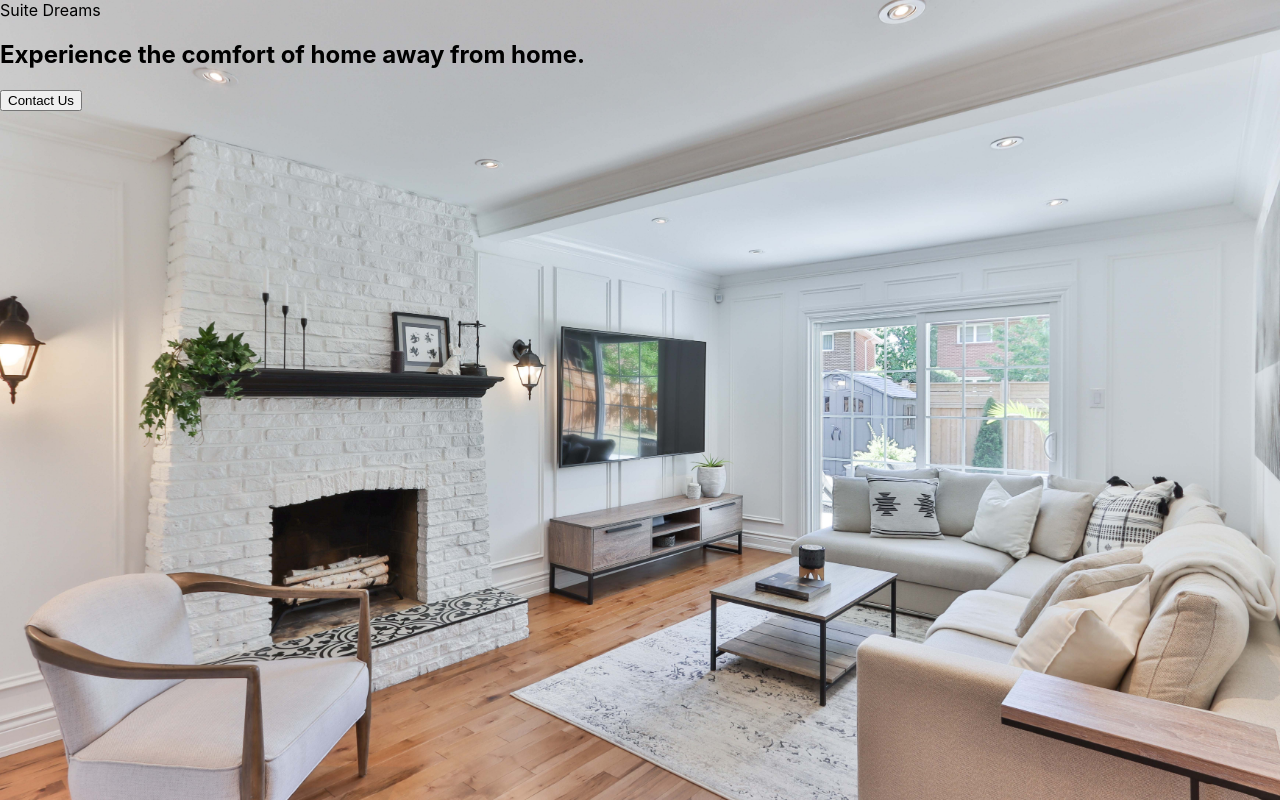
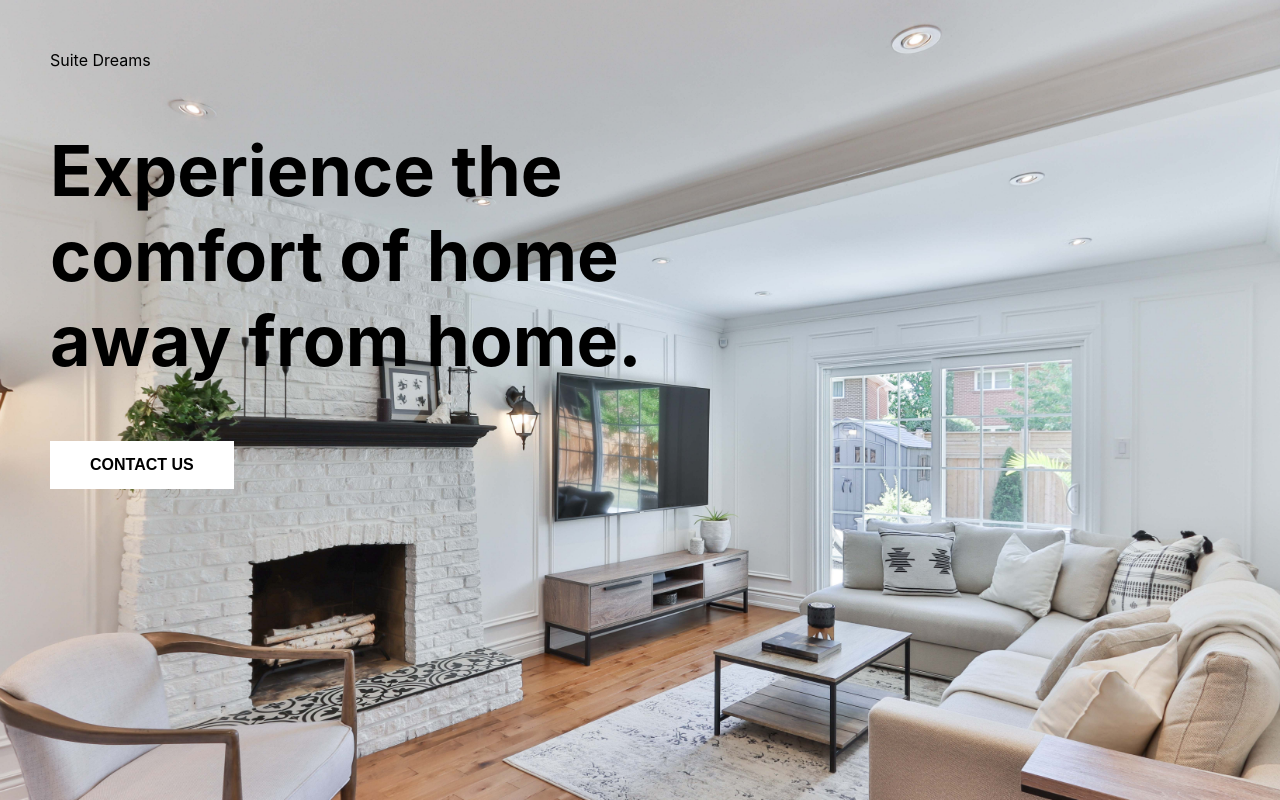
Before and after one commit to alvillaraza/rental, a React (Create React App) app: page / in a window 1280 px wide. Shown: the top 800 px of the page. Built offline with nearby package versions, Linux system fonts and the light colour scheme.

Commit message:
landing page WIP

```diff
--- a/src/App.css
+++ b/src/App.css
@@ -3,6 +3,23 @@
   max-width: 100%;
   height: 100vh;
   background-size: cover;
+  padding: 50px;
+}
+.landing-page h1 {
+  font-size: 70px;
+  width: 15ch;
+}
+.landing-page button {
+  background-color: white;
+  border: none;
+  color: black;
+  padding: 15px 40px;
+  text-align: center;
+  text-decoration: none;
+  display: inline-block;
+  font-size: 16px;
+  font-weight: bold;
+  text-transform: uppercase;
 }
 .about-us {
   padding: 50px;
@@ -40,8 +57,10 @@
   padding-block: 6%;
 }
 .amenities .amenities-wrapper .amenities-list {
+  font-weight: bold;
   text-align: center;
   flex: 1 1 calc(33.33% - 20px);
+  gap: 10px;
   margin-block: 10px;
 }
 .amenities .amenities-wrapper .photo {
--- a/src/App.less
+++ b/src/App.less
@@ -3,6 +3,25 @@
   max-width: 100%;
   height: 100vh;
   background-size: cover;
+  padding: 50px;
+
+  h1 {
+    font-size: 70px;
+    width: 15ch;
+  }
+
+  button {
+    background-color: white;
+    border: none;
+    color: black;
+    padding: 15px 40px;
+    text-align: center;
+    text-decoration: none;
+    display: inline-block;
+    font-size: 16px;
+    font-weight: bold;
+    text-transform: uppercase;
+  }
 }
 
 .about-us {
@@ -25,6 +44,7 @@
 
 .amenities {
   background-color: #f5f4f3;
+
   .amenities-content {
     padding: 10%;
   }
@@ -46,20 +66,17 @@
     padding-block: 6%;
 
     .amenities-list {
+      font-weight: bold;
       text-align: center;
       flex: 1 1 calc(33.33% - 20px);
+      gap: 10px;
       margin-block: 10px;
     }
 
     .photo {
-      // width: 70%;
-      // height: auto;
-      // max-height: 350px;
-      // max-width: 350px;
-      // width: auto;
-      width:  350px;
-    height: 350px;
-    object-fit: cover;
+      width: 350px;
+      height: 350px;
+      object-fit: cover;
     }
   }
 }
```
